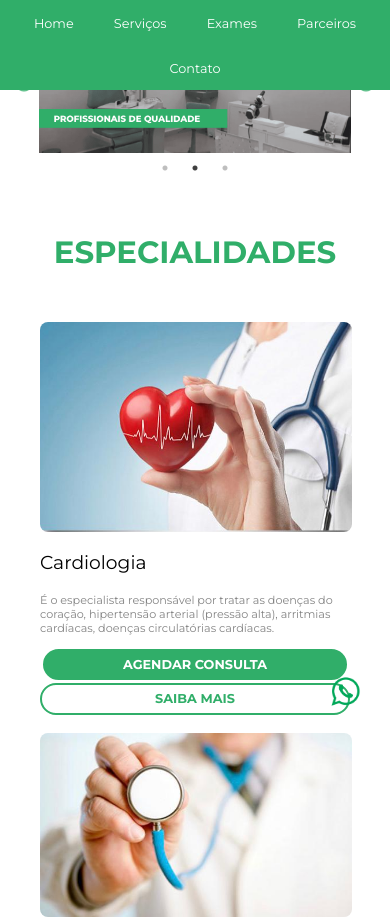
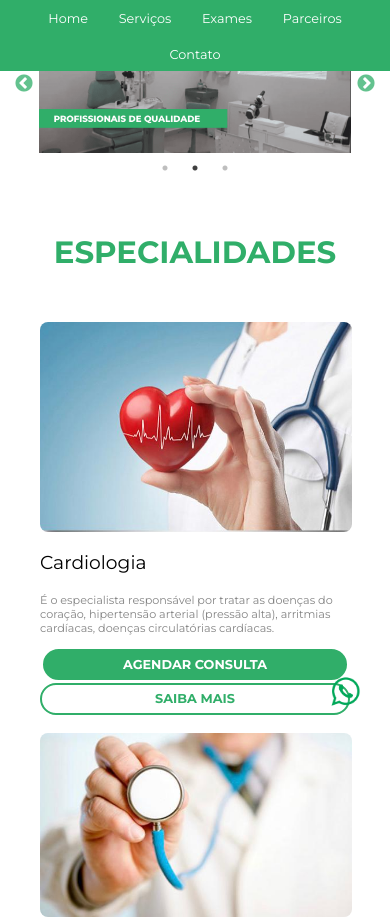
Before and after one commit to emanoelsalmeida/aten-ja-cambe, a plain HTML site: page index.html in a window 390 px wide. Shown: the top 917 px of the page. Drawn offline with nearby package versions, Linux system fonts and the light colour scheme.

Commit message:
Add files via upload

```diff
--- a/css/style.css
+++ b/css/style.css
@@ -286,6 +286,15 @@ footer p a{
 
 
 @media screen and (max-width:900px){
+    header ul li {
+        display: inline-block;
+        padding: .2em;
+        font-family: 'Montserrat', sans-serif;
+        color: white;
+    }
+
+
+
     .pag-slide{
         width: 100vw;height: auto;
     }
```
